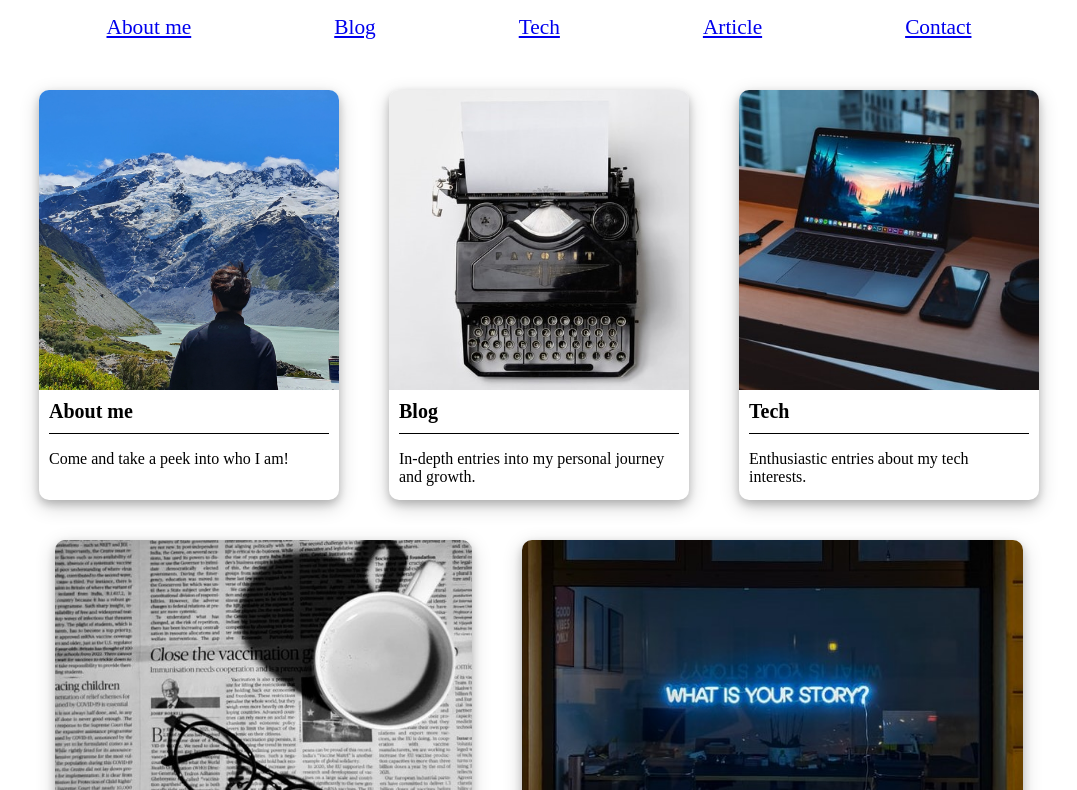
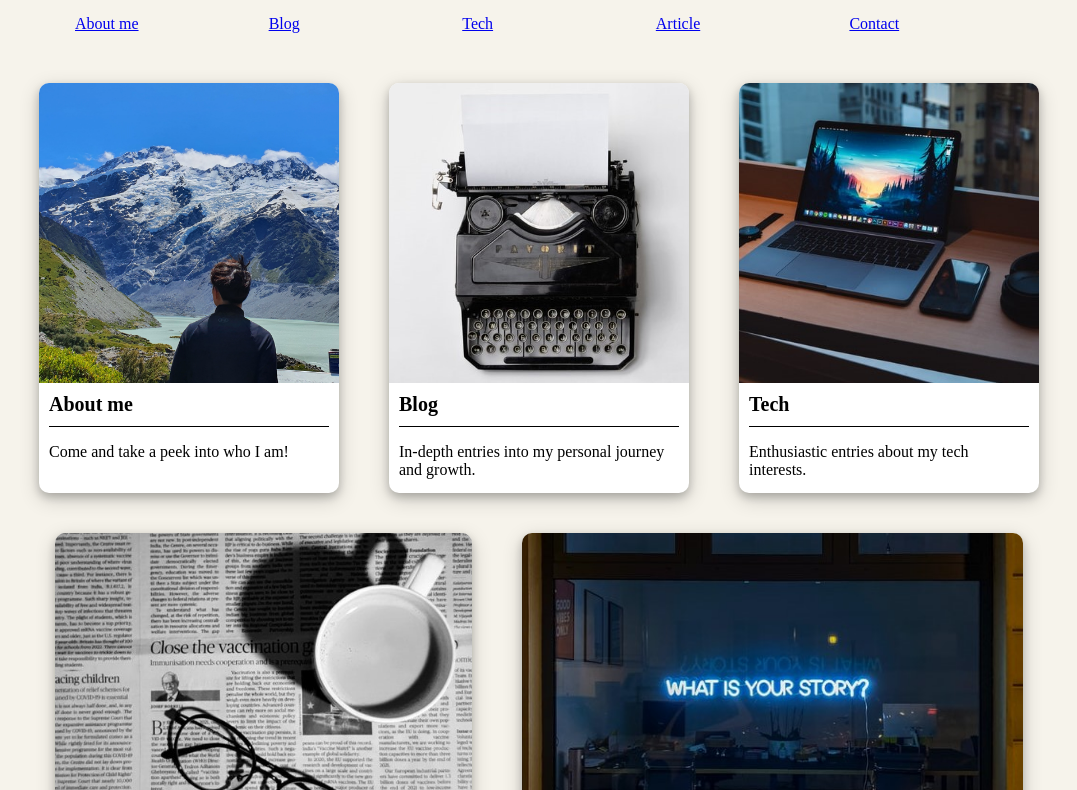
Before and after one commit to sebapian/sebapian.github.io, a plain HTML site: page index.html in a window 1280 px wide. Shown: the part 97-887 px from the top of the page, without its empty margins (101-1178 px from the left). Drawn offline with Linux system fonts and the light colour scheme.

Commit message:
Added menu container a& changed menu into list

```diff
--- a/index.html
+++ b/index.html
@@ -10,12 +10,14 @@
     <body>
       <header>
         <h1>Sebastian Pian</h1>
-        <div class="top-menu">
-          <div><a href="/about-me.html">About me</a></div>
-          <div><a href="/blog.html">Blog</a></div>
-          <div><a href="/about-me.html">Tech</a></div>
-          <div><a href="/articles.html">Article</a></div>
-          <div><a href="/contact.html">Contact</a></div>
+        <div class="menu-container">
+          <ul class="menu-wrapper">
+            <li class="menu-item"><a href="/about-me.html">About me</a></li>
+            <li class="menu-item"><a href="/blog.html">Blog</a></li>
+            <li class="menu-item"><a href="/about-me.html">Tech</a></li>
+            <li class="menu-item"><a href="/articles.html">Article</a></li>
+            <li class="menu-item"><a href="/contact.html">Contact</a></li>
+          </ul>
         </div>
       </header>
 
--- a/styles/main.css
+++ b/styles/main.css
@@ -1,3 +1,4 @@
+/* Media query for flex-container into column */
 @media (max-width: 768px) {
   .flex-container1 {
     flex-direction: column;
@@ -13,6 +14,7 @@
 
 }
 
+/* Media query for top menu */
 @media (max-width: 650px) {
 
 }
@@ -25,15 +27,30 @@ h1 {
 }
 
 body {
-  background-color: white;
+  background-color: #f6f3eb;
   padding: 1em 8em;
 }
 
-.top-menu {
+.menu-container {
+  margin-bottom: 30px;
+}
+
+.menu-wrapper {
   display: flex;
-  justify-content: space-around;
-  font-size: 16pt;
-  margin-bottom: 30px;
+  flex-wrap: wrap;
+  list-style: none;
+}
+
+.menu-item {
+  flex-grow: 1;
+  min-width: 20%;
+  align-items: center;
+  justify-content: center;
+}
+
+.top-menu-item a {
+  align-items: center;
+  justify-content: center;
 }
 
 .flex-container1 {
```
